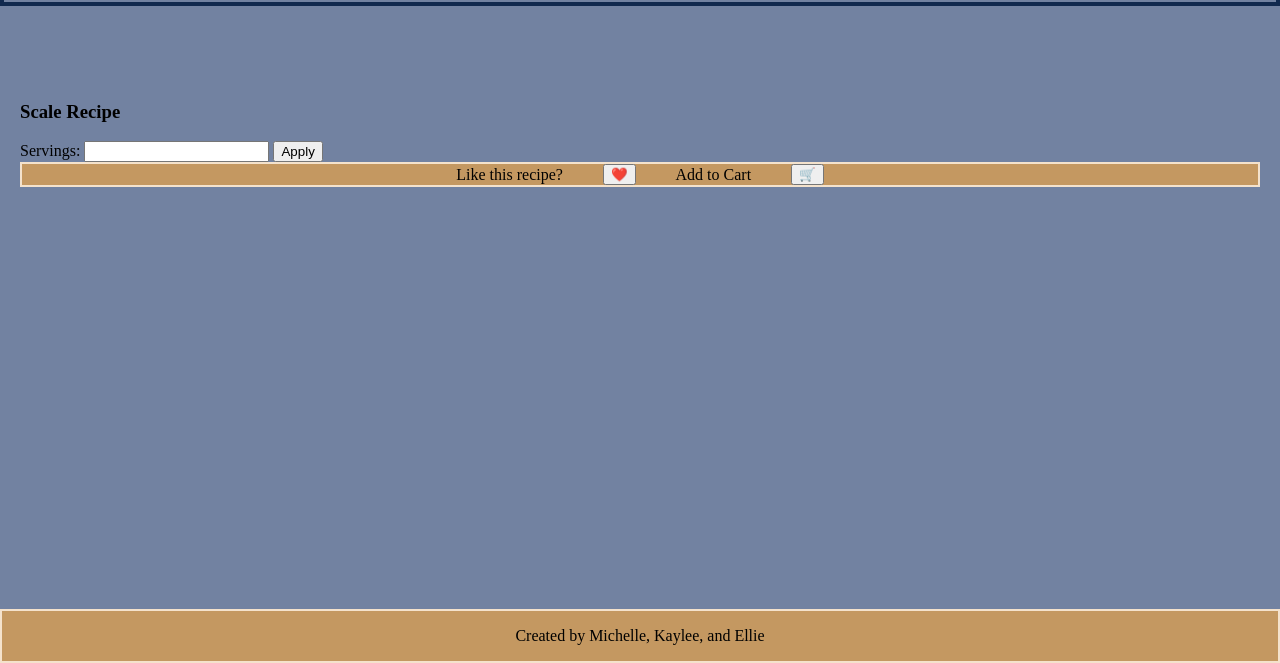
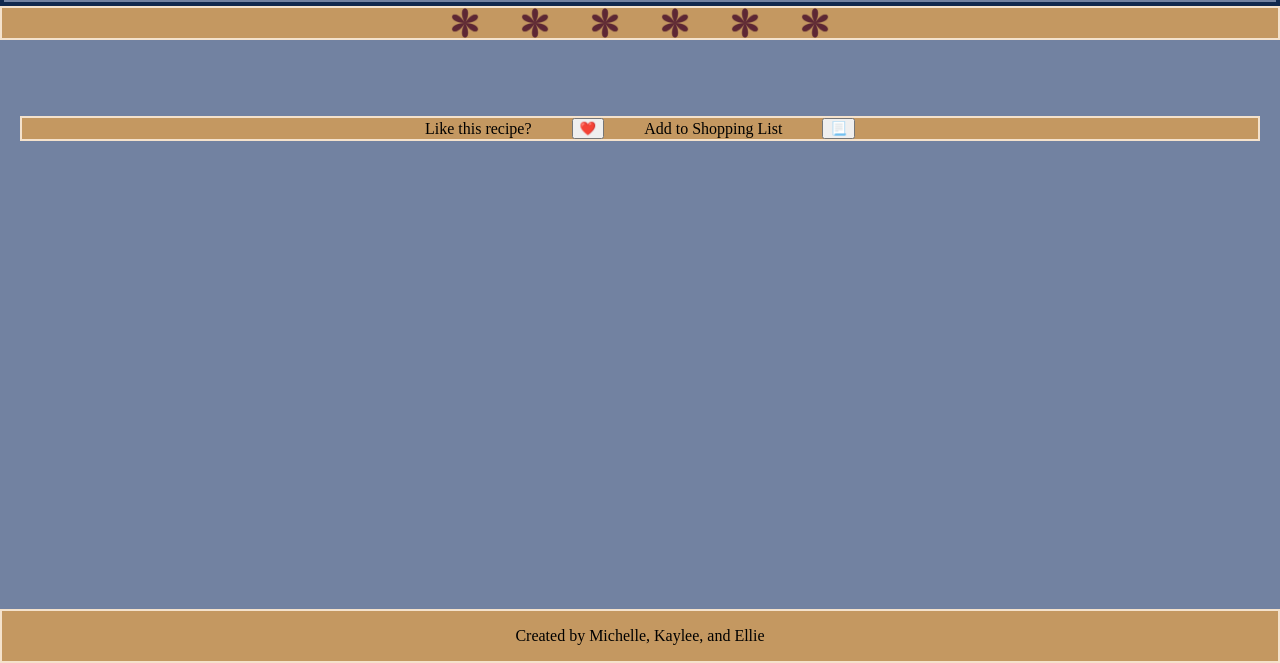
Before and after one commit to mmmanegre/Lets-Get-Baked-Capstone-Project, a website with bundled scripts: page recipe.html in a window 1280 px wide. Shown: the part 137-800 px from the top of the page. Built offline with nearby package versions, Linux system fonts and the light colour scheme.

Commit message:
Update recipe.html

```diff
--- a/recipe.html
+++ b/recipe.html
@@ -21,18 +21,22 @@
         </div>
     </header>
 
+    <section>
+        <img src="images/flower.png" class="flower">
+        <img src="images/flower.png" class="flower">
+        <img src="images/flower.png" class="flower">
+
+        <img src="images/flower.png" class="flower">
+        <img src="images/flower.png" class="flower">
+        <img src="images/flower.png" class="flower">
+    </section>
+
     <main>
         <div id="recipe-container"></div>
-        <div class="scaling-box">
-            <h3>Scale Recipe</h3>
-            <label>Servings:</label>
-            <input type="number" id="servingScaler" min="1" value="">
-            <button id="applyScaleBtn">Apply</button>
-        </div>
 
         <section>
             Like this recipe? <button id="savebtn">❤️</button>
-            Add to Cart <button id="cartbtn" class="cart-btn">🛒</button>
+            Add to Shopping List <button id="cartbtn" class="cart-btn">📃</button>
         </section>
     </main>
 
@@ -40,16 +44,13 @@
         <p>Created by Michelle, Kaylee, and Ellie</p>
     </footer>
 
-    <!-- Supabase -->
+
     <script src="https://cdn.jsdelivr.net/npm/@supabase/supabase-js@2"></script>
-
-    <!-- Your JS -->
-    <script src="script.js"></script>
-
-
+    <!--<script type="module" src="script.js"></script>-->
+    <script type="module" src="./scripts/main.js"></script>
 
     <!-- Toast notification -->
-    <div id="toast">Recipe saved! ❤️</div>
+    <div id="toast"> class="toast"</div>
 
 </body>
 </html>
```
